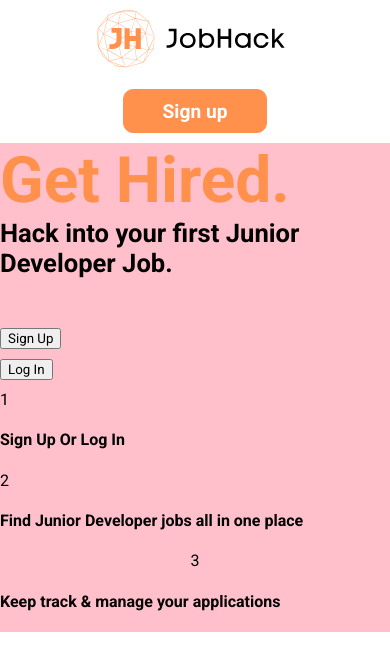
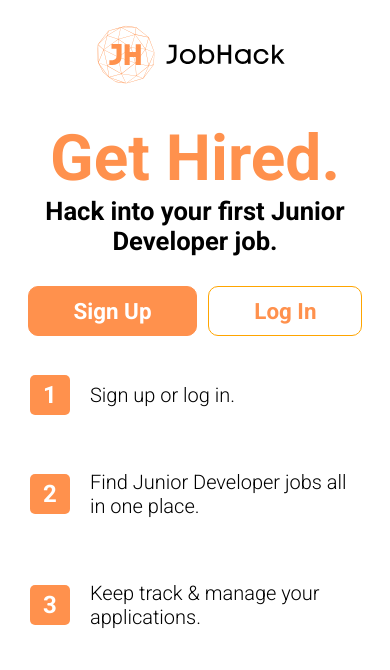
Before and after one commit to james-arn/JobHack-Frontend, a React (Create React App) app: page / in a window 390 px wide. Shown: the top 670 px of the page. Built offline with nearby package versions, Linux system fonts and the light colour scheme; no server answers.

Commit message:
mobile responsiveness update

```diff
--- a/src/components/Find/Find.css
+++ b/src/components/Find/Find.css
@@ -51,10 +51,16 @@
   font-weight: lighter;
 }
 
-@media only screen and (max-width: 600px) {
+@media only screen and (max-width: 860px) {
   .find-title-container {
     padding: 0 2em;
   }
+
+  .find-title {
+    text-align: center;
+    margin: 25px 0 0 0;
+  }
+
   .search-criteria {
     display: block;
   }
--- a/src/components/Find/Find.js
+++ b/src/components/Find/Find.js
@@ -11,7 +11,7 @@ export const Find = ({ board, setBoard, user, logOutHandler }) => {
 
   const fetchURL = async () => {
     if (jobName === "" || Location === "") {
-      alert("Please enter your search criteria.")
+      alert("Please enter your search criteria.");
     }
     setFetchedJobs([]);
     const data = await fetch(
@@ -40,8 +40,9 @@ export const Find = ({ board, setBoard, user, logOutHandler }) => {
   };
 
   return (
+    <div>
+      <Navbar user={user} logOutHandler={logOutHandler} />
       <div className="find-container">
-      <Navbar user={user} logOutHandler={logOutHandler} />
         <div className="find-title-container">
           <h2 className="find-title">
             Use our handy tool to search for developer jobs here..
@@ -82,5 +83,6 @@ export const Find = ({ board, setBoard, user, logOutHandler }) => {
           </div>
         )}
       </div>
+    </div>
   );
 };
--- a/src/components/Home/home.js
+++ b/src/components/Home/home.js
@@ -8,19 +8,20 @@ import {
   Column1,
   Column2,
   Hero,
-  HomeContainer,
+  HomeBodyContainer,
+  HomeMasterWrapper,
   List,
 } from "./home.styled";
 
 const Home = ({ user, logOutHandler }) => {
   return (
-    <div>
+    <HomeMasterWrapper>
       <Navbar user={user} logOutHandler={logOutHandler} />
-      <HomeContainer>
+      <HomeBodyContainer>
         <Column1>
           <Hero>
             <h1>Get Hired.</h1>
-            <p>Hack into your first Junior Developer Job.</p>
+            <p>Hack into your first Junior Developer job.</p>
           </Hero>
           <Buttons>
             <Link to="/signup">
@@ -31,14 +32,15 @@ const Home = ({ user, logOutHandler }) => {
             </Link>
           </Buttons>
           <List>
+            <div className="list-container">
               <div className="bullet-point">
                 <div className="listnum">1</div>
-              <h4 className="bullet-text">Sign Up Or Log In</h4>
+                <h4 className="bullet-text">Sign up or log in.</h4>
               </div>
               <div className="bullet-point">
                 <div className="listnum">2</div>
                 <h4 className="bullet-text">
-                Find Junior Developer jobs all in one place
+                  Find Junior Developer jobs all in one place.
                 </h4>
               </div>
               <div className="bullet-point">
@@ -46,16 +48,17 @@ const Home = ({ user, logOutHandler }) => {
                   <p style={{ textAlign: "center" }}>3</p>
                 </div>
                 <h4 className="bullet-text">
-                Keep track & manage your applications
+                  Keep track & manage your applications.
                 </h4>
+              </div>
             </div>
           </List>
         </Column1>
         <Column2>
-          <img src={homeright} alt="" />
+          <img className="img-hero" src={homeright} alt="" />
         </Column2>
-      </HomeContainer>
-    </div>
+      </HomeBodyContainer>
+    </HomeMasterWrapper>
   );
 };
 
--- a/src/components/Home/home.styled.js
+++ b/src/components/Home/home.styled.js
@@ -1,26 +1,34 @@
 import styled from "styled-components";
 
 //NOTE: mobile first - see min-width for desktop
-export const HomeContainer = styled.div`
+
+export const HomeMasterWrapper = styled.div`
+  width: 100%;
   margin: 0 auto;
-  max-width: 1500px;
+`;
+
+export const HomeBodyContainer = styled.div`
+  max-width: 1250px;
+
   padding: 0;
   display: flex;
   flex-direction: column;
+  margin: 0 auto;
+
   width: 100%;
+  min-width: 300px;
 
-  @media (min-width: 750px) {
+  @media (min-width: 1300px) {
     flex-direction: row;
   }
 `;
 
 export const Column1 = styled.div`
   width: 100%;
-  background: pink;
 
-  @media (min-width: 750px) {
-    width: 50%;
-    background: blue;
+  @media (min-width: 1300px) {
+    width: 60%;
+    max-width: 1000px;
   }
 `;
 
@@ -28,34 +36,136 @@ export const Hero = styled.div`
   h1 {
     font-family: Roboto, sans-serif;
     color: #ff914d;
-    font-size: 4em;
-    text-align: left;
+    font-size: 4rem;
+    text-align: center;
     margin: 0;
     padding: 0;
     font-weight: bold;
   }
   p {
     font-family: Roboto, sans-serif;
-    text-align: left;
+    text-align: center;
     font-size: 1.6rem;
-    margin: 0 0 50px 0;
+    margin: 0 0 30px 0;
     padding: 0;
     font-weight: bold;
   }
+  @media (min-width: 1300px) {
+    h1 {
+      font-size: 10rem;
+      text-align: left;
+    }
+    p {
+      text-align: left;
+      font-size: 1.75rem;
+    }
+  }
 `;
 
-export const Buttons = styled.div``;
+export const Buttons = styled.div`
+  display: flex;
+  justify-content: center;
+  align-items: center;
+  width: 100%;
 
-export const List = styled.div``;
+  .btn1 {
+    background: #ff914d;
+    color: white;
+    cursor: pointer;
+    padding: 0.5em 2em;
+    font-size: 1.4rem;
+    margin: 0, 0.5em, 0, 0;
+    border: 1px solid #ff914d;
+    border-radius: 10px;
+    font-weight: bold;
+    &:hover {
+      background-color: white;
+      color: #ff914d;
+      border: 1px solid #ff914d;
+    }
+  }
+  .btn2 {
+    background: white;
+    color: #ff914d;
+    cursor: pointer;
+    border: 1px solid orange;
+    padding: 0.5em 2em;
+    font-size: 1.4rem;
+    margin: 0 0 0 .5em;
+    border-radius: 10px;
+    font-weight: bold;
+    &:hover {
+      background-color: #ff914d;
+      color: white;
+      border: 1px solid white;
+    }
+  }
+  @media (min-width: 1300px) {
+    width: 50%
+    height: auto;
+    justify-content: flex-start;
+
+  }
+`;
+
+export const List = styled.div`
+  display: flex;
+  flex-direction: column;
+  justify-content: center;
+  align-items: center;
+  width: 100%;
+
+  .bullet-point {
+    display: flex;
+    align-items: center;
+    margin: 10px 30px 10px 30px;
+  }
+  .bullet-text {
+    font-size: 1.25rem;
+    font-weight: lighter;
+    text-align: left;
+  }
+
+  .listnum {
+    display: flex;
+    justify-content: center;
+    background: #ff914d;
+    color: white;
+    min-width: 40px;
+    height: 40px;
+    align-items: center;
+    text-align: center;
+    font-size: 1.5em;
+    margin-right: 20px;
+    font-weight: bold;
+    border-radius: 5px;
+  }
+  @media (min-width: 1300px) {
+    height: auto;
+    width: 100%;
+  align-items: flex-start;
+    .list-container {
+      display: flex;
+      flex-direction: column;
+      justify-content: flex-start;
+
+    }
+   }
+  }
+`;
 
 export const Column2 = styled.div`
   display: none;
-  background: red;
-  width: 50%;
 
-  @media screen (min-width: 700px) {
+  @media (min-width: 1300px) {
     display: flex;
-    width: 100%;
-    background: red;
+    flex-direction: center;
+    width: 40%;
+
+    img {
+      max-width: 100%;
+      height: auto;
+      object-fit: contain;
+    }
   }
 `;
--- a/src/components/Navbar/NavBar.styled.js
+++ b/src/components/Navbar/NavBar.styled.js
@@ -2,18 +2,47 @@ import styled from "styled-components";
 import { Link } from "react-router-dom";
 
 const Nav = styled.div`
-  padding: 0 2rem;
   display: flex;
   justify-content: space-between;
   align-items: center;
   flex-wrap: wrap;
-  max-width: 1500px;
-  min-width: 250px;
+  max-width: 1250px;
   margin: 0 auto;
 
-  @media (max-width: 430px) {
+  @media (max-width: 1300px) {
     justify-content: center;
-    min-width: 250px;
+  }
+
+  .mob-menu-container {
+    display: flex;
+    justify-content: space-between;
+    align-items: center;
+  }
+
+  .nav-button {
+    background-color: #ff914d;
+    color: white;
+    padding: 0.5em 2em;
+    border: none;
+    font-size: 1.2rem;
+    border-radius: 10px;
+    font-weight: bold;
+    align-items: center;
+    cursor: pointer;
+
+    border: 1px solid #ff914d;
+  }
+
+  .nav-button:hover {
+    color: #ff914d;
+    background-color: white;
+    border: 1px solid #ff914d;
+  }
+
+  .nav-button.sign-up {
+    @media (max-width: 470px) {
+      display: none;
+    }
   }
 `;
 
@@ -29,9 +58,8 @@ export const Hamburger = styled.div`
     margin-bottom: 4px;
     border-radius: 5px;
   }
-  @media (max-width: 768px) {
+  @media (max-width: 1300px) {
     display: flex;
-    width: 100%;
   }
 `;
 
@@ -41,7 +69,7 @@ export const Menu = styled.div`
   align-items: center;
   position: relative;
 
-  @media (max-width: 768px) {
+  @media (max-width: 860px) {
     overflow: hidden;
     flex-direction: column;
     width: 100%;
@@ -67,13 +95,13 @@ export const MenuLink = styled(Link)`
     color: #ff914d;
   }
 
-  @media only screen and (max-width: 600px) {
+  @media only screen and (max-width: 1300px) {
     margin: 0 auto;
   }
 `;
 
 export const Logo = styled.div`
-  padding: 0rem;
+  padding: 1em 0;
 `;
 
 export default Nav;
--- a/src/components/Navbar/Navbar.css
+++ /dev/null
@@ -1,25 +0,0 @@
-.nav-button {
-  background-color: #FF914D;
-  color: white;
-  padding: 0.5em 2em;
-  border: none;
-  font-size: 1.2rem;
-  border-radius: 10px;
-  font-weight: bold;
-  align-items: center;
-  cursor: pointer;
-  margin-left: 3em;
-  border: 1px solid #FF914D;
-}
-
-.nav-button:hover {
-  color: #FF914D;
-  background-color: white;
-  border: 1px solid #FF914D;
-}
-
-@media only screen and (max-width: 600px) {
-  .nav-button {
-    margin: 0 auto;
-  }
-}
--- a/src/components/Navbar/Navbar.js
+++ b/src/components/Navbar/Navbar.js
@@ -2,13 +2,13 @@ import { useState } from "react";
 import { Link } from "react-router-dom";
 import Nav, { Logo, Hamburger, Menu, MenuLink } from "./NavBar.styled";
 import JHNavBarImg from "./JHNavBar.svg";
-import "./Navbar.css";
 //if state = logged out
 export const Navbar = ({ user, setUser, logOutHandler }) => {
   const [isOpen, setIsOpen] = useState(false);
 
   return user ? (
     <Nav>
+      <div className="mob-menu-container">
         <Logo>
           <Link to="/find">
             <img src={JHNavBarImg} alt="logo" />
@@ -19,6 +19,7 @@ export const Navbar = ({ user, setUser, logOutHandler }) => {
           <span />
           <span />
         </Hamburger>
+      </div>
       <Menu isOpen={isOpen}>
         <MenuLink to="/find">Find</MenuLink>
         <MenuLink to="/manage">Manage</MenuLink>
@@ -37,7 +38,7 @@ export const Navbar = ({ user, setUser, logOutHandler }) => {
         </Link>
       </Logo>
       <Link to="/signup">
-        <button className="nav-button"> Sign up </button>
+        <button className="nav-button sign-up"> Sign up </button>
       </Link>
     </Nav>
   );
```
Also changed, not shown: src/components/Home/home.styled copy.js (+9 -9 lines). Lines whose indentation alone changed are shown as unchanged.
